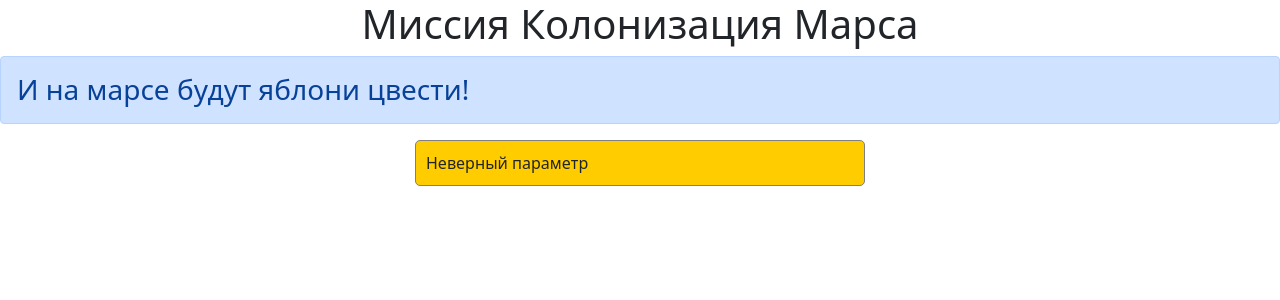
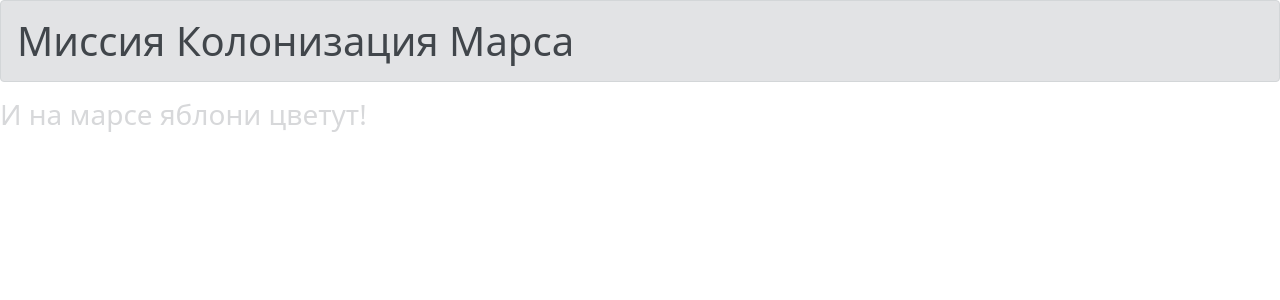
Before and after one commit to ZakharovDmitry1/pythonProject4, a Flask app: template templates/base.html in a window 1280 px wide. Shown: the top 300 px of the page. Run offline with Flask 3, Linux system fonts and the light colour scheme; the template is opened without the code that fills it, so the values that code supplies are empty.

Commit message:
Двойная защита(WEB. Шаблоны. flask-wtf)

```diff
--- a/main.py
+++ b/main.py
@@ -8,16 +8,11 @@ file_loader = FileSystemLoader('templates')
 env = Environment(loader=file_loader)
 temmplate = env.get_template("index.html")
 
-items = "инженер-исследователь, пилот, строитель, экзобиолог, врач," \
-        " инженер по терраформированию, климатолог, специалист по радиационной защите," \
-        " астрогеолог, гляциолог, инженер жизнеобеспечения, метеоролог, оператор марсохода," \
-        " киберинженер, штурман, пилот дронов".split(', ')
-
 
 @app.route('/')
 @app.route('/list_prof/<p>')
-def sample_file_upload(p=''):
-    return render_template('index.html', items=items, list=p)
+def sample_file_upload():
+    return render_template('index.html')
 
 
 if __name__ == '__main__':
--- a/static/css/styles.css
+++ b/static/css/styles.css
@@ -1,18 +1,18 @@
 h1 {
     size: 60px;
-    text-align: center;
+    padding-left: 10px;
 }
 h2 {
     size: 20px;
     text-align: center;
 }
+h3 {
+    color: #d7d8da;
+}
+h4 {
+    border: 20px;
+}
 
 form {
-    margin-left: auto;
-    margin-right: auto;
-    max-width: 450px;
-    background-color: #ffcc00;
-    border: 1px solid gray;
-    border-radius: 5px;
-    padding: 10px;
+    padding-left: 5%;
 }
--- a/templates/base.html
+++ b/templates/base.html
@@ -8,32 +8,14 @@
     <link rel="shortcut icon" href="favicon.ico" type="image/x-icon">
     <link rel="stylesheet" href="../static/css/bootstrap.min.css">
     <link rel="stylesheet" href="../static/css/fontello.css">
-    <title>{{title}}</title>
-    <h1>Миссия Колонизация Марса</h1>
+    <title></title>
+    <h1 class="alert alert-secondary" role="alert">Миссия Колонизация Марса</h1>
 </head>
 <body>
-    <h3 class="alert alert-primary" role="alert">И на марсе будут яблони цвести!</h3>
-    <div class="form">
-        <form action="">
-            {% if list=='ol' %}
-                <ol>
-                    {% for item in items %}
-                        <li>{{item}}</li>
-                    {% endfor %}
-                </ol>
-            {% elif list=='ul' %}
-                <ul>
-                    {% for item in items %}
-                        <li>{{item}}</li>
-                    {% endfor %}
-                </ul>
-            {% else %}
-                Неверный параметр
-            {% endif %}
+    <h3>И на марсе яблони цветут!</h3>
 
-        </form>
-
-    </div>
+    {% block content %}
+    {% endblock %}
 
     <script src="js/bootstrap.bundle.min.js"></script>
 </body>
--- a/templates/index.html
+++ b/templates/index.html
@@ -1,9 +1,32 @@
 {% extends 'base.html' %}
 
 {% block content %}
-<div>
+    <form action="" method="post">
+
+        <img src="https://yastatic.net/s3/lyceum/content/images/second-year/web/MARS-2-7.png" alt="Проверьте соединение с интернетом">
+        <label for="">Аварийный доступ</label>
+
+        <div>
+            <p>id астронавта</p>
+            <input type="text" name="" id="">
+        </div>
+        <div>
+            <p>Пароль астронавта</p>
+            <input type="text" name="" id="">
+        </div>
+        <div>
+            <p>id капитана</p>
+            <input type="text" name="" id="">
+        </div>
+        <div>
+            <p>Пароль капитана</p>
+            <input type="text" name="" id="">
+        </div>
+        <p></p>
 
 
-</div>
+
+        <button type="button" class="btn btn-primary">Доступ</button>
+    </form>
 
 {% endblock %}
```
